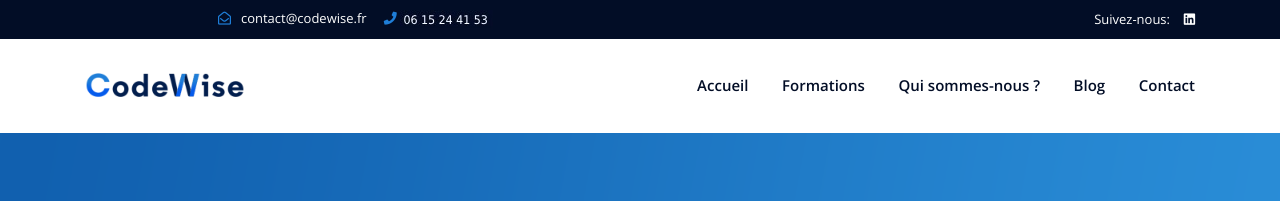
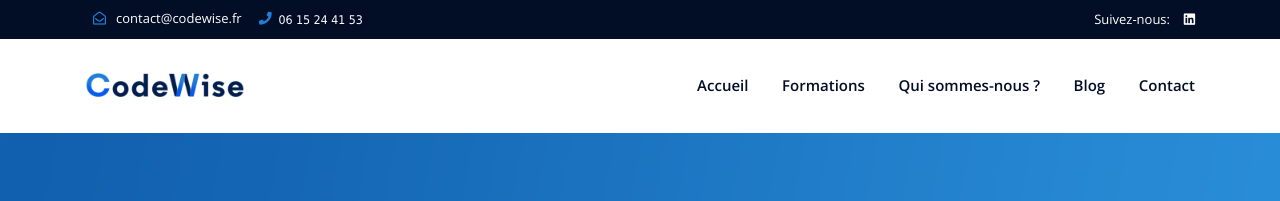
Before and after one commit to hubergerard/hubergerard.github.io, a Jekyll site: the page built from pages/services.html, in a window 1280 px wide. Shown: the top 201 px of the page. Built offline with Jekyll 4.4.1, drawn with Linux system fonts in a browser that asks for light colours.

Commit message:
fix responsive header-top

```diff
--- a/_includes/header_top.html
+++ b/_includes/header_top.html
@@ -1,7 +1,7 @@
 <div class="header-top blue-bg">
     <div class="container">
         <div class="row align-items-center">
-            <div class="col-xl-6 col-lg-6 col-md-8 text-center text-md-left d-flex justify-content-center">
+            <div class="col-xl-6 col-lg-6 col-md-8 text-center text-md-left d-flex d-md-block justify-content-center">
                 <div class="header-top-cta d-flex flex-row">
                     <span class="ml-2"><i class="far fa-envelope-open"></i><a id="email-clickable" href="mailto:contact@codewise.fr">contact@codewise.fr</a></span>
                     <span><i id="icon-tel" class="fas fa-phone"></i> <img src="/assets/img/bandeaux/haut-tel.jpg" alt="numero telephone codewise"></span>
--- a/pages/services.html
+++ b/pages/services.html
@@ -27,7 +27,6 @@ title: Formations
                             {% if service.tag %}
                             <span id="tag-pre" class="badge rounded-pill tag-service">{{ service.tag }}</span>
                             {% endif %}
-							<!-- <img src="{{service.icon}}" class="img-fluid" alt="{{service.title}}"/> -->
                         </div>
 					</a>
                     {% endif %}
```
